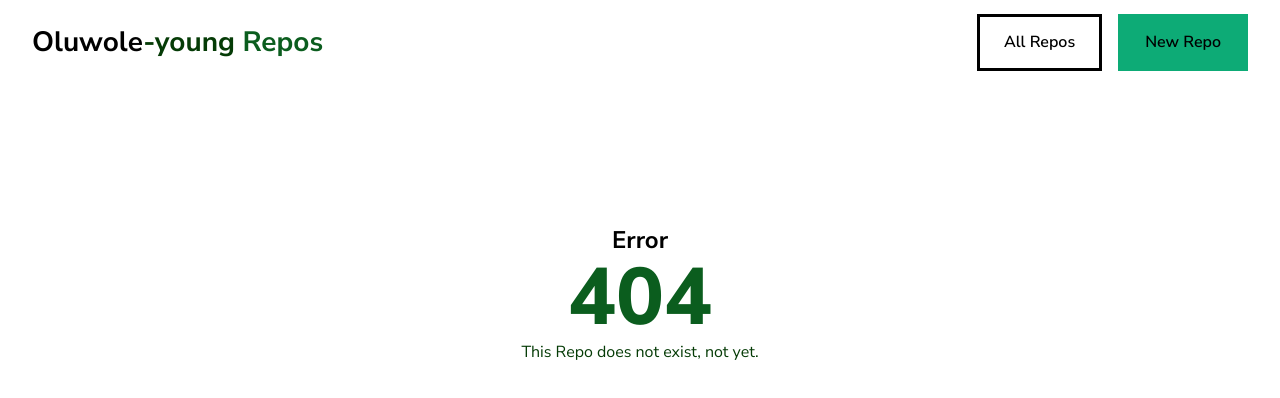
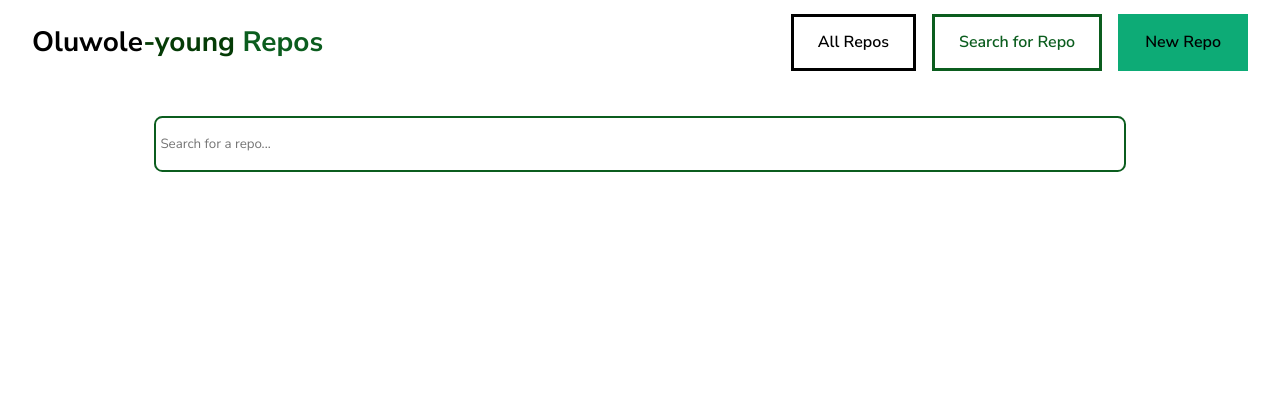
Before and after one commit to Youngie8/AltSchool-2nd-semester-Exams, a React (Vite) app: page /search in a window 1280 px wide. Before the commit this address had no page. Shown: the top 398 px of the page. Built offline with nearby package versions, Linux system fonts and the light colour scheme.

Commit message:
Added  searchbar component

```diff
--- a/src/components/navbar.jsx
+++ b/src/components/navbar.jsx
@@ -10,6 +10,7 @@ const Navbar = () => {
         </h2>
         <div className="navbar-btn">
             <a href='/' className="btn black-white-btn">All Repos</a>
+            <a href='/search' className="btn color-3-white-btn">Search for Repo</a>
             <a href='https://github.com/new' className="btn color-2-black-btn">New Repo</a>
         </div>
     </div>
--- a/src/components/repos.jsx
+++ b/src/components/repos.jsx
@@ -11,13 +11,6 @@ const Repos = () => {
         <div className="details">
             <Outlet />
         </div>
-        {/* <div className="repos-search-header">
-            <input
-            type="search"
-            className='repos-search'
-            placeholder='Search for a repo...'
-            />
-        </div> */}
         <div className="repos-content">
             {error && <div>{ error }</div>}
             {isPending && <div className='loading'>
@@ -25,7 +18,7 @@ const Repos = () => {
                 </div>}
             {repos && repos.map((repo) => (
                 <div key={repo.id} className={"border-" + String(repo.id).charAt(2) % 4 + " repos-repo"}>
-                    <Link to={"/repo/" + repo.name}>
+                    <Link className={"link"} to={"/repo/" + repo.name}>
                         <h3 className={"color-" + String(repo.id).charAt(4)}>{ repo.name }</h3>
                         {repo.description ? repo.description : "No description  for this repo." }
                     </Link>
--- /dev/null
+++ b/src/components/searchbar.jsx
@@ -0,0 +1,19 @@
+import React from 'react'
+import Navbar from './navbar'
+
+const Searchbar = () => {
+  return (
+    <div className="">
+    <Navbar />
+    <div className="repos-search-header">
+        <input
+        type="search"
+        className='repos-search'
+        placeholder='Search for a repo...'
+        />
+    </div>
+    </div>
+  )
+}
+
+export default Searchbar
--- a/src/index.css
+++ b/src/index.css
@@ -57,6 +57,10 @@ html, body {
   background-color: #0DAB76;
   border: .2rem solid #0DAB76;
   color: #000;
+}
+.color-3-white-btn {
+  color: #0B5D1E;
+  border: .2rem solid #0B5D1E;
 }
 
 /* NavBar */
@@ -125,6 +129,7 @@ html, body {
   color: #053B06;
 }
 /* Link */
-Link {
+.link {
   text-decoration: none;
+  color: unset;
 }
--- a/src/main.jsx
+++ b/src/main.jsx
@@ -8,6 +8,7 @@ import "./index.css";
 import ErrPage from "./components/errPage";
 import Repos from "./components/repos";
 import Repo from "./components/repo";
+import Searchbar from "./components/searchbar";
 
 const router = createBrowserRouter([
   {
@@ -21,6 +22,10 @@ const router = createBrowserRouter([
       }
     ],
   },
+  {
+    path: "/search",
+    element: <Searchbar />
+  }
 ]);
 
 ReactDOM.createRoot(document.getElementById("root")).render(
```
